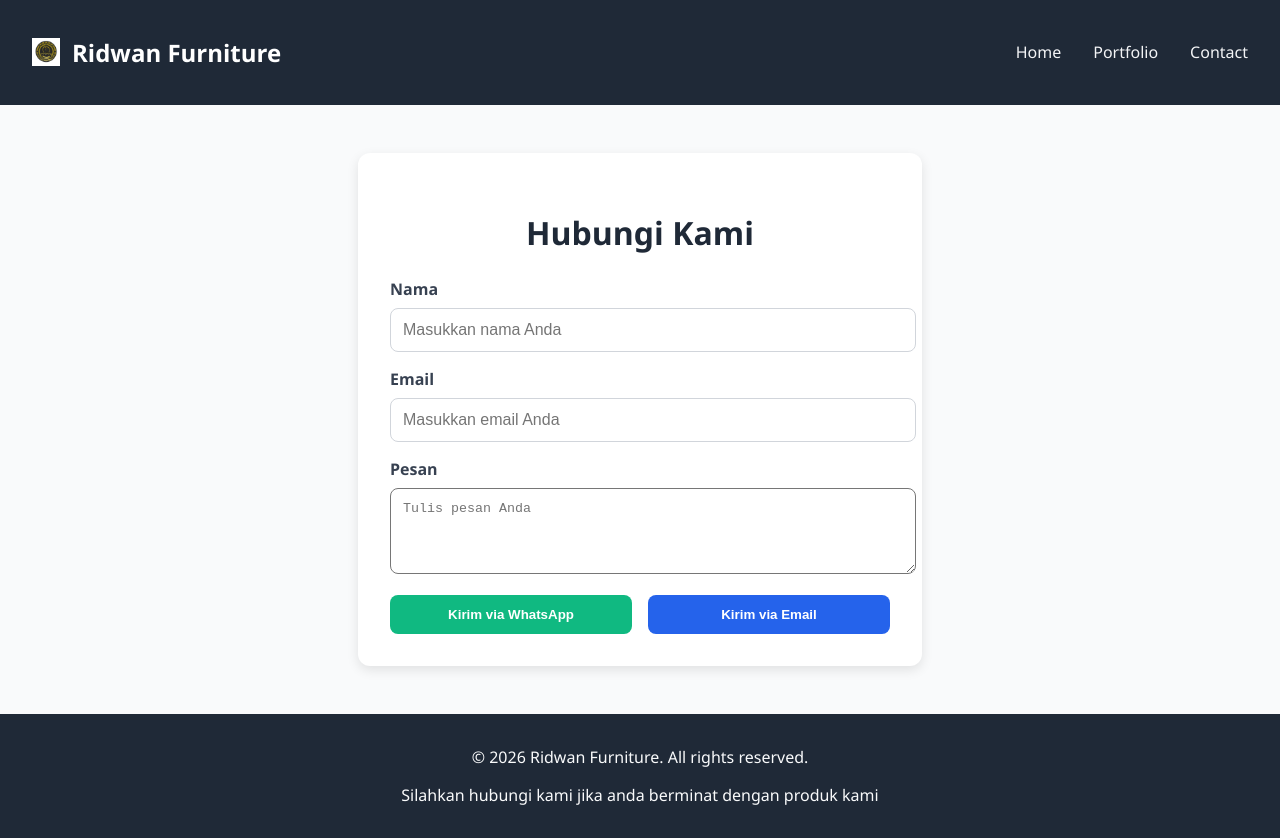
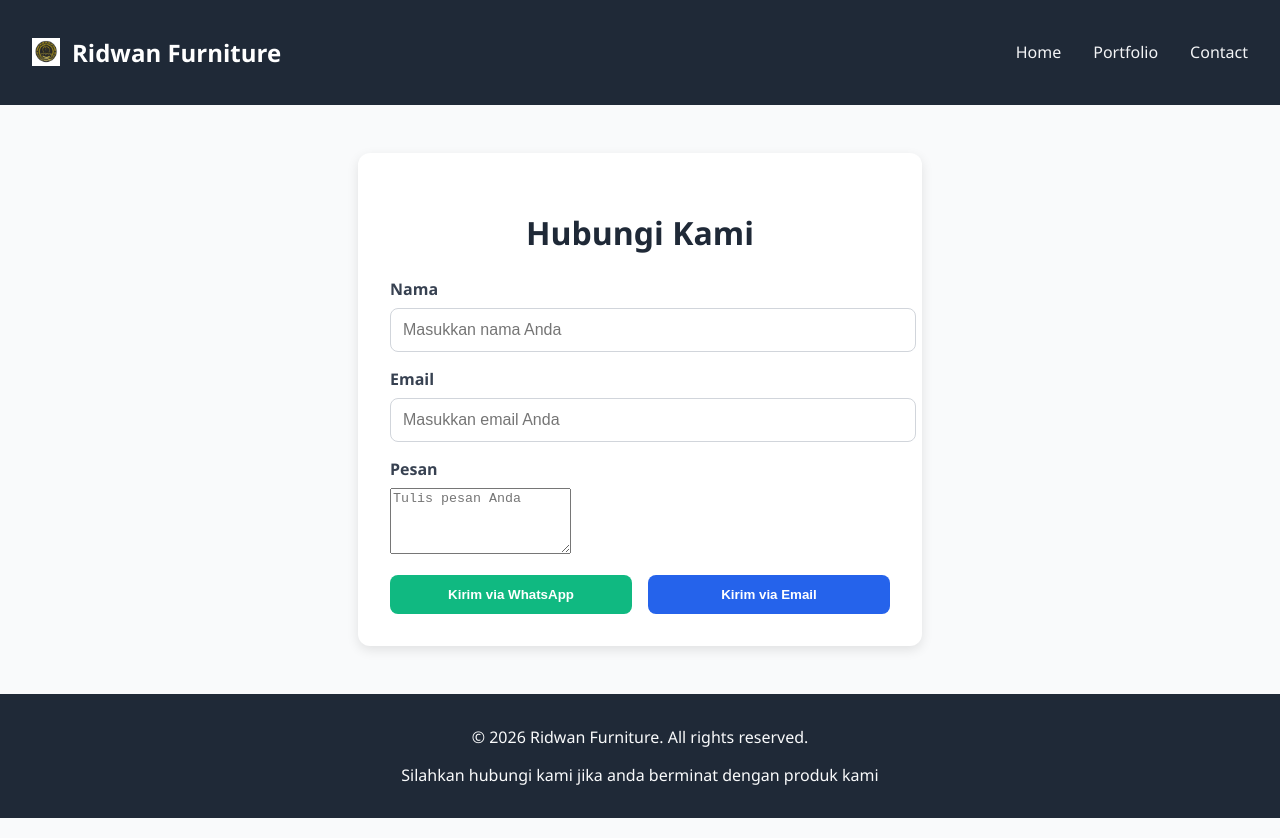
Before and after one commit to ilhamsurya0602-ctrl/ASUS, a React (Vite) app: page /contact in a window 1280 px wide. Built offline with nearby package versions, Linux system fonts and the light colour scheme.

Commit message:
update contact section

```diff
--- a/src/pages/Contact.jsx
+++ b/src/pages/Contact.jsx
@@ -1,19 +1,27 @@
 import { useState } from "react";
-import "../home.css"; // pastikan path sesuai
+import "../home.css";
 
 export default function Contact() {
   const [nama, setNama] = useState("");
   const [email, setEmail] = useState("");
-  const [pesan, setPesan] = useState(""); // tambahan state untuk pesan
+  const [pesan, setPesan] = useState("");
 
   const handleWhatsApp = () => {
-    const nomor = "62882016503408"; // ganti dengan nomor WA tujuan
+    if (!nama || !email || !pesan) {
+      alert("Harap isi semua field sebelum mengirim!");
+      return;
+    }
+    const nomor = "62882016503408";
     const text = `Halo, saya ${nama} (${email}) ingin menghubungi Ridwan Furniture.\nPesan: ${pesan}`;
     const url = `https://wa.me/${nomor}?text=${encodeURIComponent(text)}`;
     window.open(url, "_blank");
   };
 
   const handleEmail = () => {
+    if (!nama || !email || !pesan) {
+      alert("Harap isi semua field sebelum mengirim!");
+      return;
+    }
     const tujuan = "ilhamsurya0602@gmail.com";
     const subject = "Kontak dari Website";
     const body = `Halo, saya ${nama} (${email}) ingin menghubungi Ridwan Furniture.\nPesan: ${pesan}`;
@@ -32,6 +40,7 @@ export default function Contact() {
           value={nama}
           onChange={(e) => setNama(e.target.value)}
           placeholder="Masukkan nama Anda"
+          required
         />
 
         <label>Email</label>
@@ -40,6 +49,7 @@ export default function Contact() {
           value={email}
           onChange={(e) => setEmail(e.target.value)}
           placeholder="Masukkan email Anda"
+          required
         />
 
         <label>Pesan</label>
@@ -48,7 +58,7 @@ export default function Contact() {
           onChange={(e) => setPesan(e.target.value)}
           placeholder="Tulis pesan Anda"
           rows="4"
-          style={{ width: "100%", borderRadius: "8px", padding: "0.75rem" }}
+          required
         />
 
         <div className="contact-buttons">
```
